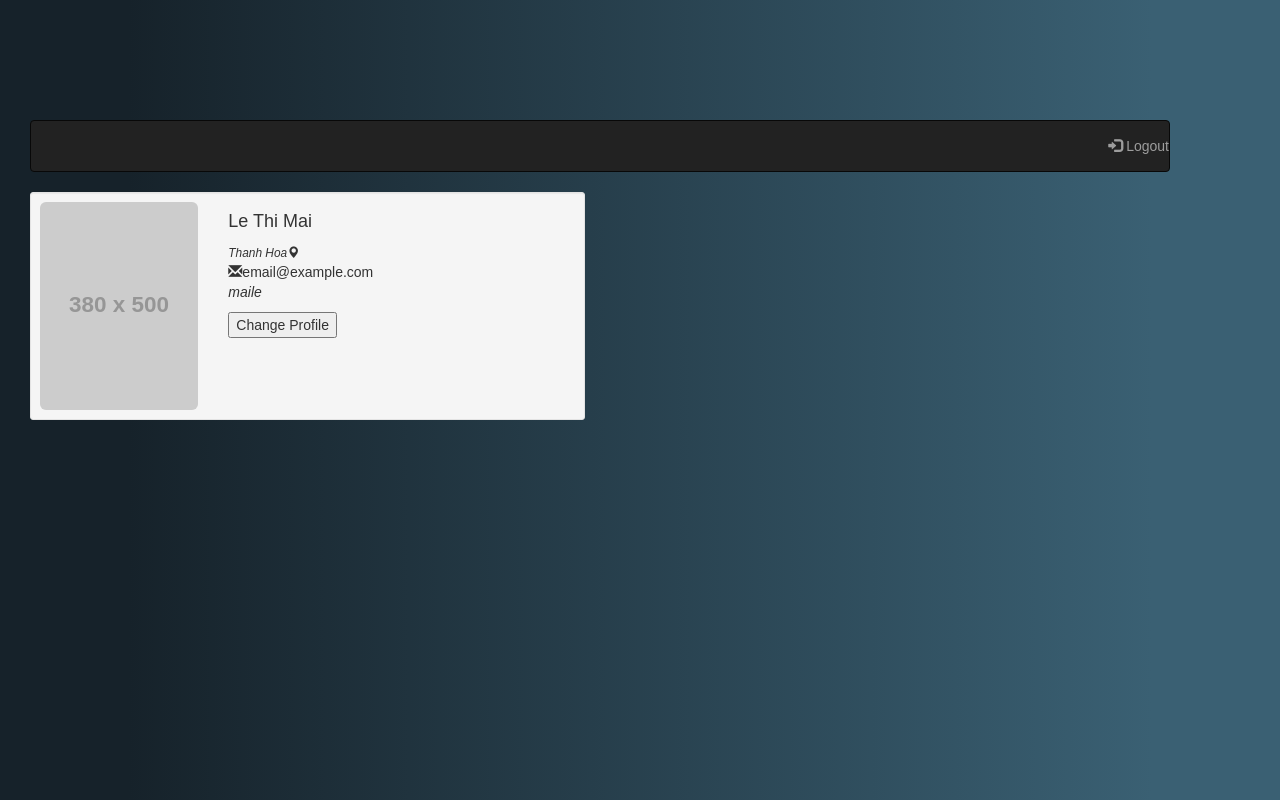
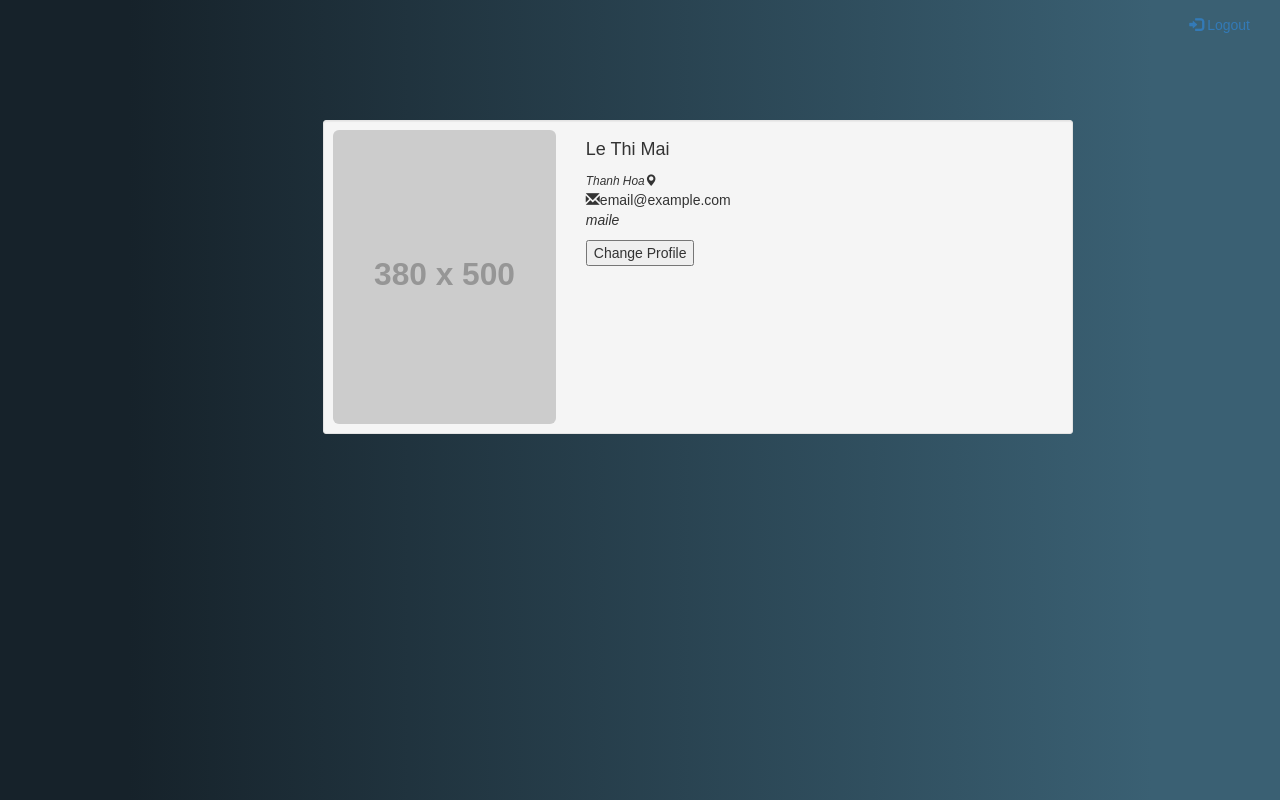
Before and after one commit to hueanmy/LoginApp, a website: page views/profile.html in a window 1280 px wide. Drawn offline with nearby package versions, Linux system fonts and the light colour scheme; files that its build step writes are made by us from their sources; placeholder pictures from the web are drawn by us.

Commit message:
fix layout-3

```diff
--- a/public/css/style.css
+++ b/public/css/style.css
@@ -15,3 +15,7 @@ body {
 .omb_authTitle {
     color: white;
 }
+
+.logout {
+    padding-right: 30px;
+}
--- a/views/_layout.html
+++ b/views/_layout.html
@@ -8,7 +8,7 @@
     <link href="https://maxcdn.bootstrapcdn.com/font-awesome/4.7.0/css/font-awesome.min.css" rel="stylesheet">
     <link rel="stylesheet" href="/css/style.css">
 </head>
-<body style="background: ">
+<body>
 <div class="container container-fluid">
     {% for err in errors %}
     <div class='alert alert-danger'>{{ err.msg }}</div>
--- a/views/profile.html
+++ b/views/profile.html
@@ -3,13 +3,13 @@
 
 {% block content %}
 <div class="container">
-    <nav class="navbar navbar-inverse">
-        <ul class="nav navbar-nav navbar-right">
+    <nav class="navbar transparent navbar-fixed-top">
+        <ul class="nav navbar-nav navbar-right logout">
             <li><a href="#"><span class="glyphicon glyphicon-log-in"></span> Logout</a></li>
         </ul>
     </nav>
     <div class="row">
-        <div class="col-xs-12 col-sm-6 col-md-6">
+        <div class="col-xs-12 col-sm-6 col-md-8 col-md-push-3">
             <div class="well well-sm">
                 <div class="row">
                     <div class="col-sm-6 col-md-4">
```
Also changed, not shown: views/changeProfile.html (+1 -1 lines).
